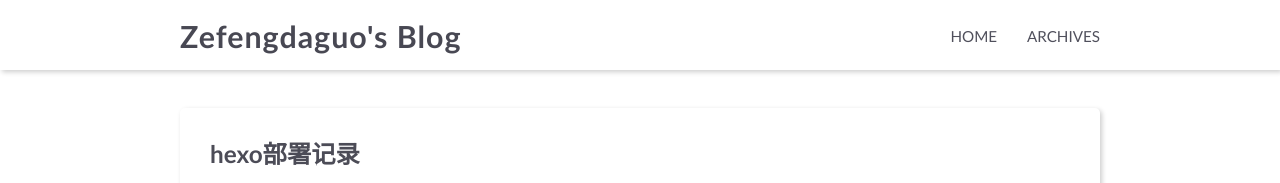
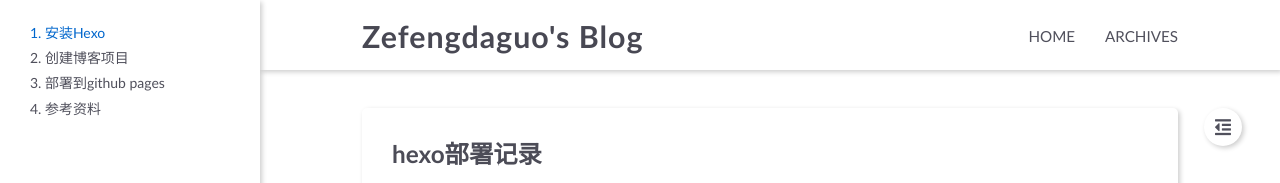
Before and after one commit to zefengdaguo/zefengdaguo.github.io, a plain HTML site: page 2021/07/18/hexo部署记录/index.html in a window 1280 px wide. Shown: the top 183 px of the page. Drawn offline with Linux system fonts and the light colour scheme.

Commit message:
Site updated: 2021-07-19 01:12:17

```diff
--- a/2021/07/18/hexo部署记录/index.html
+++ b/2021/07/18/hexo部署记录/index.html
@@ -23,7 +23,7 @@
     <script id="hexo-configurations">
     let KEEP = window.KEEP || {};
     KEEP.hexo_config = {"hostname":"zefengdaguo.github.io","root":"/","language":"en"};
-    KEEP.theme_config = {"toc":{"enable":false,"number":false,"expand_all":false,"init_open":false},"style":{"primary_color":"#0066CC","avatar":"/images/mylogo.svg","favicon":"/images/mylogo.svg","article_img_align":"left","left_side_width":"260px","content_max_width":"920px","hover":{"shadow":false,"scale":false},"first_screen":{"enable":false,"background_img":"/images/bg.svg","description":"Keep writing and Keep loving."},"scroll":{"progress_bar":{"enable":false},"percent":{"enable":false}}},"local_search":{"enable":false,"preload":false},"code_copy":{"enable":false,"style":"default"},"pjax":{"enable":false},"lazyload":{"enable":false},"version":"3.4.3"};
+    KEEP.theme_config = {"toc":{"enable":true,"number":true,"expand_all":false,"init_open":true},"style":{"primary_color":"#0066CC","avatar":"/images/mylogo.svg","favicon":"/images/mylogo.svg","article_img_align":"left","left_side_width":"260px","content_max_width":"920px","hover":{"shadow":false,"scale":false},"first_screen":{"enable":false,"background_img":"/images/bg.svg","description":"Keep writing and Keep loving."},"scroll":{"progress_bar":{"enable":false},"percent":{"enable":false}}},"local_search":{"enable":false,"preload":false},"code_copy":{"enable":false,"style":"default"},"pjax":{"enable":false},"lazyload":{"enable":false},"version":"3.4.3"};
     KEEP.language_ago = {"second":"%s seconds ago","minute":"%s minutes ago","hour":"%s hours ago","day":"%s days ago","week":"%s weeks ago","month":"%s months ago","year":"%s years ago"};
   </script>
 <meta name="generator" content="Hexo 5.4.0"></head>
@@ -243,6 +243,10 @@
     <ul class="tools-list">
         <!-- TOC aside toggle -->
 
+            <li class="tools-item page-aside-toggle">
+                <i class="fas fa-outdent"></i>
+            </li>
+
 
         <!-- go comment -->
 
@@ -296,6 +300,14 @@
     </div>
 
 
+        <aside class="page-aside">
+            <div class="post-toc-wrap">
+    <div class="post-toc">
+        <ol class="nav"><li class="nav-item nav-level-3"><a class="nav-link" href="#%E5%AE%89%E8%A3%85Hexo"><span class="nav-number">1.</span> <span class="nav-text">安装Hexo</span></a></li><li class="nav-item nav-level-3"><a class="nav-link" href="#%E5%88%9B%E5%BB%BA%E5%8D%9A%E5%AE%A2%E9%A1%B9%E7%9B%AE"><span class="nav-number">2.</span> <span class="nav-text">创建博客项目</span></a></li><li class="nav-item nav-level-3"><a class="nav-link" href="#%E9%83%A8%E7%BD%B2%E5%88%B0github-pages"><span class="nav-number">3.</span> <span class="nav-text">部署到github pages</span></a><ol class="nav-child"><li class="nav-item nav-level-4"><a class="nav-link" href="#%E8%87%AA%E5%AE%9A%E4%B9%89%E5%9F%9F%E5%90%8D"><span class="nav-number">3.1.</span> <span class="nav-text">自定义域名</span></a></li><li class="nav-item nav-level-4"><a class="nav-link" href="#%E5%9F%9F%E5%90%8D%E8%A7%A3%E6%9E%90"><span class="nav-number">3.2.</span> <span class="nav-text">域名解析</span></a></li></ol></li><li class="nav-item nav-level-3"><a class="nav-link" href="#%E5%8F%82%E8%80%83%E8%B5%84%E6%96%99"><span class="nav-number">4.</span> <span class="nav-text">参考资料</span></a></li></ol>
+    </div>
+</div>
+        </aside>
+
 
     <div class="image-viewer-container">
     <img src="">
@@ -328,6 +340,14 @@
 
 <div class="post-scripts">
 
+
+<script src="/js/left-side-toggle.js"></script>
+
+<script src="/js/libs/anime.min.js"></script>
+
+<script src="/js/toc.js"></script>
+
+
 </div>
 
 
```
Also changed, not shown: archives/2021/07/index.html (+1 -1 lines), archives/2021/index.html (+1 -1 lines), archives/index.html (+1 -1 lines), index.html (+1 -1 lines).
